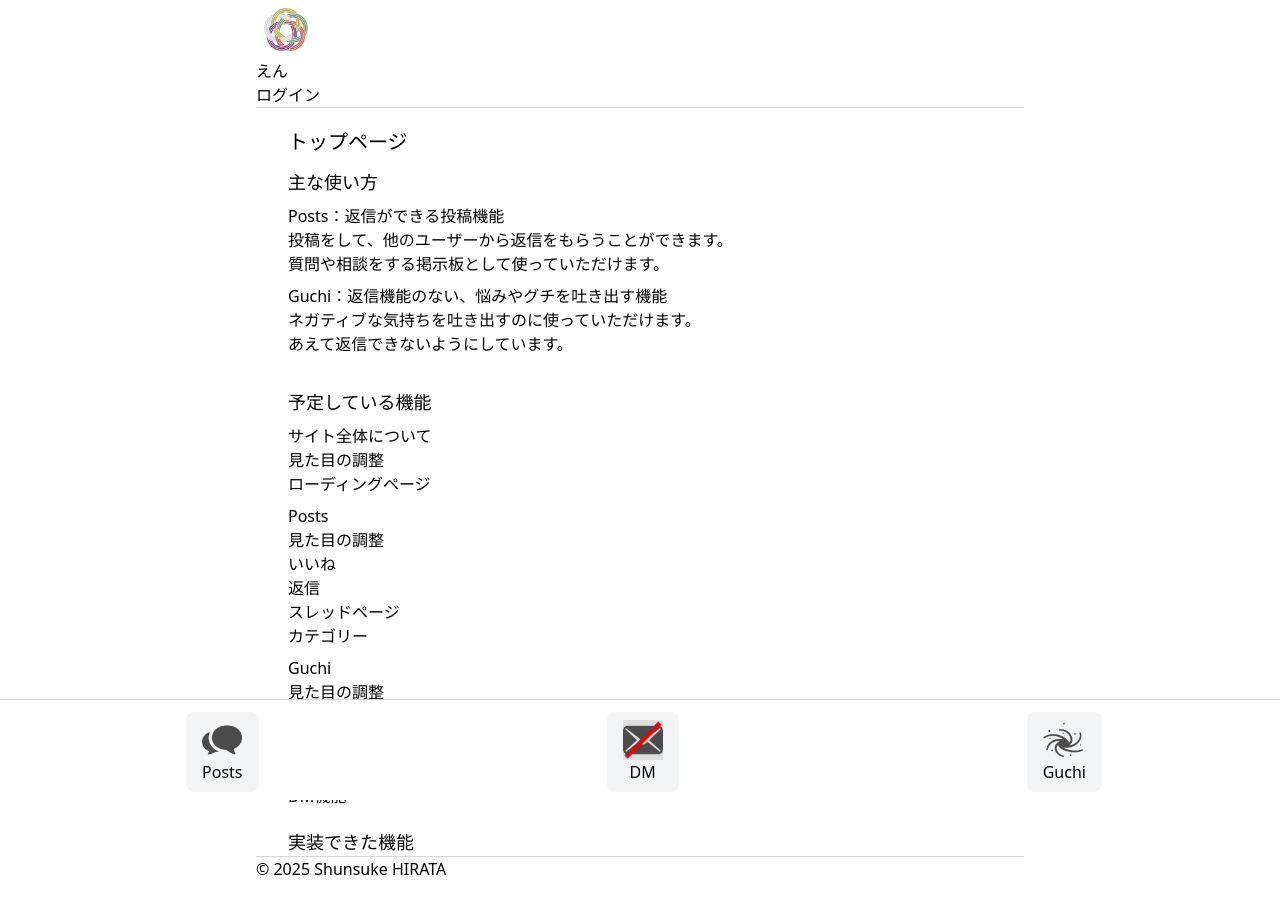
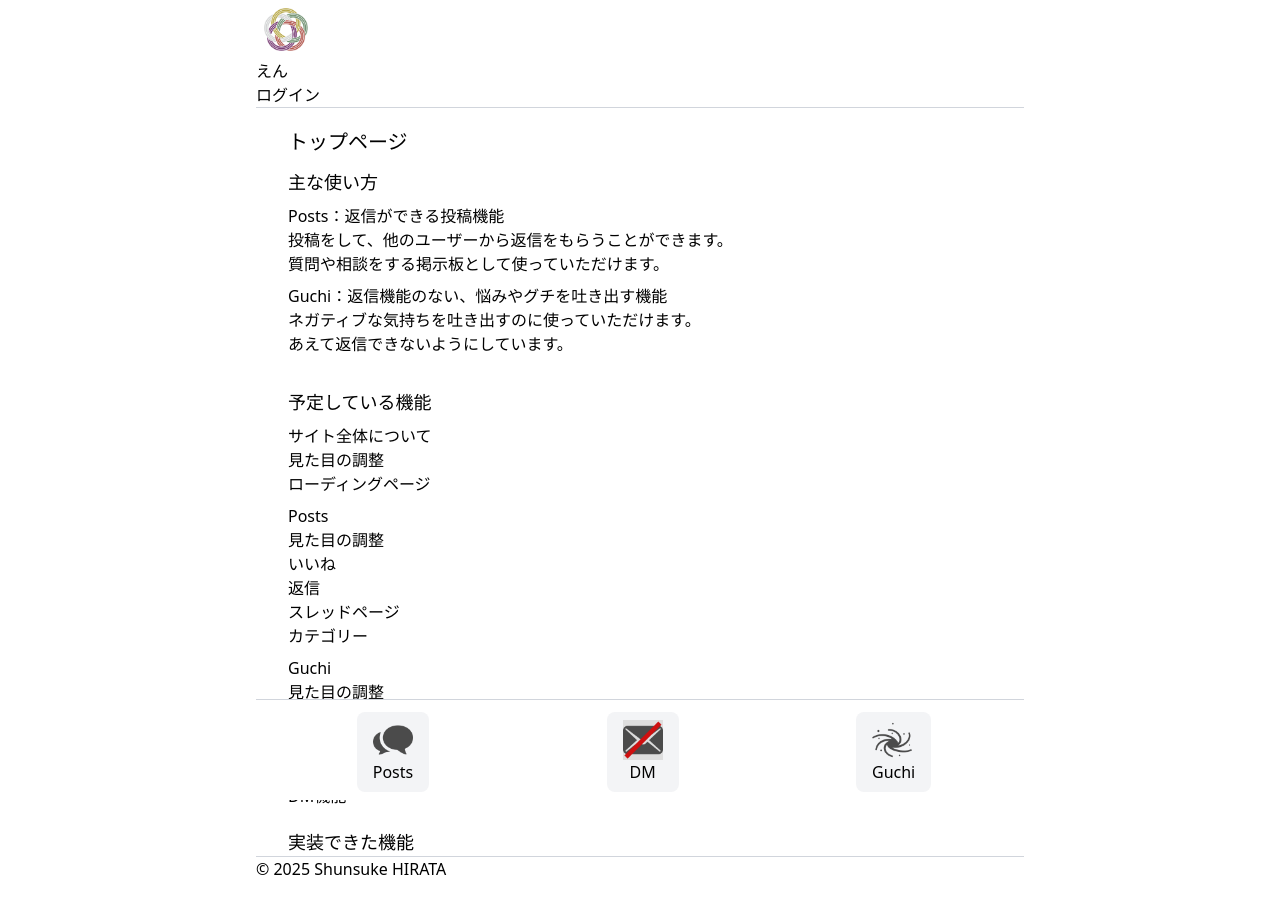
Before and after one commit to Shunsuke0205/message-board-site-on-vercel, a Next.js app: page / in a window 1280 px wide. Shown: the top 914 px of the page. Built offline with nearby package versions, Linux system fonts and the light colour scheme; no server answers.

Commit message:
impl: css. responsive width

```diff
--- a/src/app/Footer.tsx
+++ b/src/app/Footer.tsx
@@ -8,7 +8,7 @@ const Footer = () => {
       <div>
         &copy; 2025 Shunsuke HIRATA
       </div>
-      <div className="fixed bottom-0 left-0 right-0 flex justify-around bg-white border-t border-gray-300 p-2">
+      <div className="fixed md:max-w-screen-md md:mx-auto bottom-0 left-0 right-0 flex justify-around bg-white border-t border-gray-300 p-2">
         <Link
           href="/posts"
           className="mt-1 ml-2 pt-2 pb-2 pl-4 pr-4 bg-gray-100 items-center rounded-lg"
```
